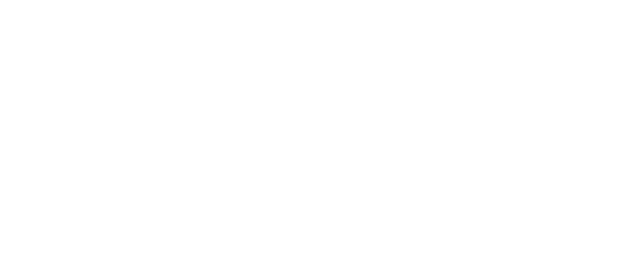
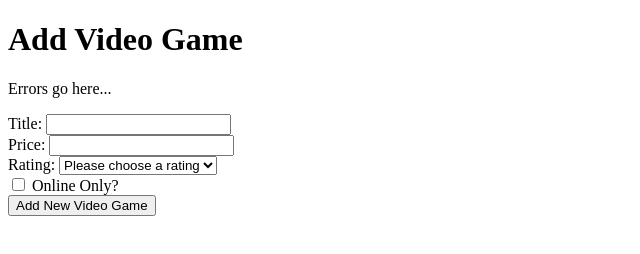
Before and after one commit to rothlisbergerc/Spring2020-CPW203-FormWithCustomClass, a plain HTML site: page index.html in a window 1280 px wide. Shown: the whole page, without its empty margins (0-640 px from the left). Drawn offline with Linux system fonts and the light colour scheme.

Commit message:
Created basic add video game form

```diff
--- a/index.html
+++ b/index.html
@@ -7,6 +7,36 @@
     <title>Add Product Form</title>
 </head>
 <body>
+    <h1>Add Video Game</h1>
 
+    <div id = "validation-summary">
+        <p>Errors go here...</p>
+    </div>
+
+    <form>
+        <label for="title">Title: </label>
+        <input id = "title" type="text">
+        <br>
+
+        <label for="price">Price: </label>
+        <input id="price" type="text">
+        <br>
+
+        <label for="rating">Rating: </label>
+        <select id="rating">  <!-- drop down box -->
+            <option>Please choose a rating</option>
+            <option>E</option>
+            <option>T</option>
+            <option>M</option>
+        </select>
+        <br>
+
+        <input type="checkbox" id="online"> <!--Checkbox-->
+        <label for="online">Online Only?</label>
+        <br>
+
+        <input type="button" value="Add New Video Game">
+
+    </form>
 </body>
 </html>
```
